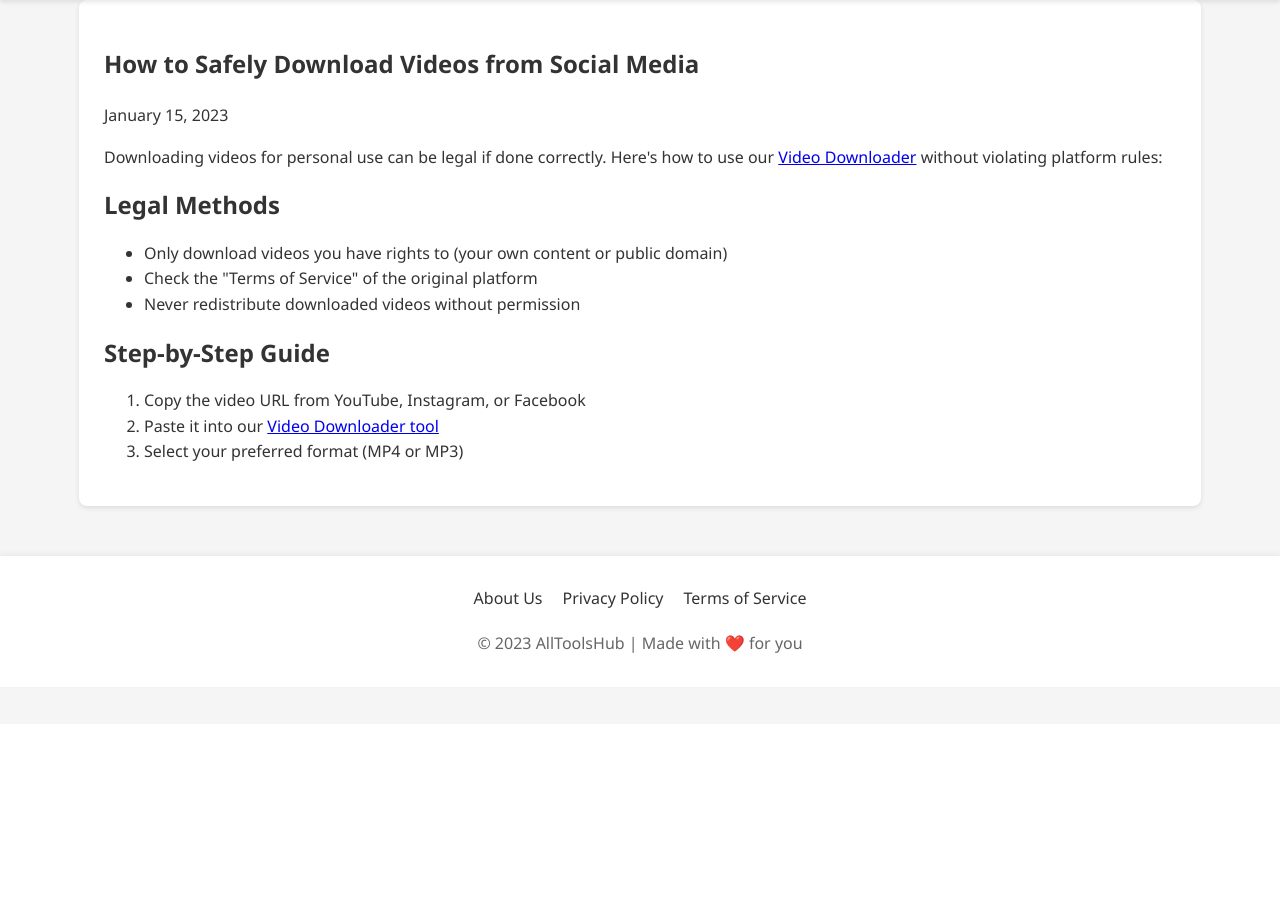
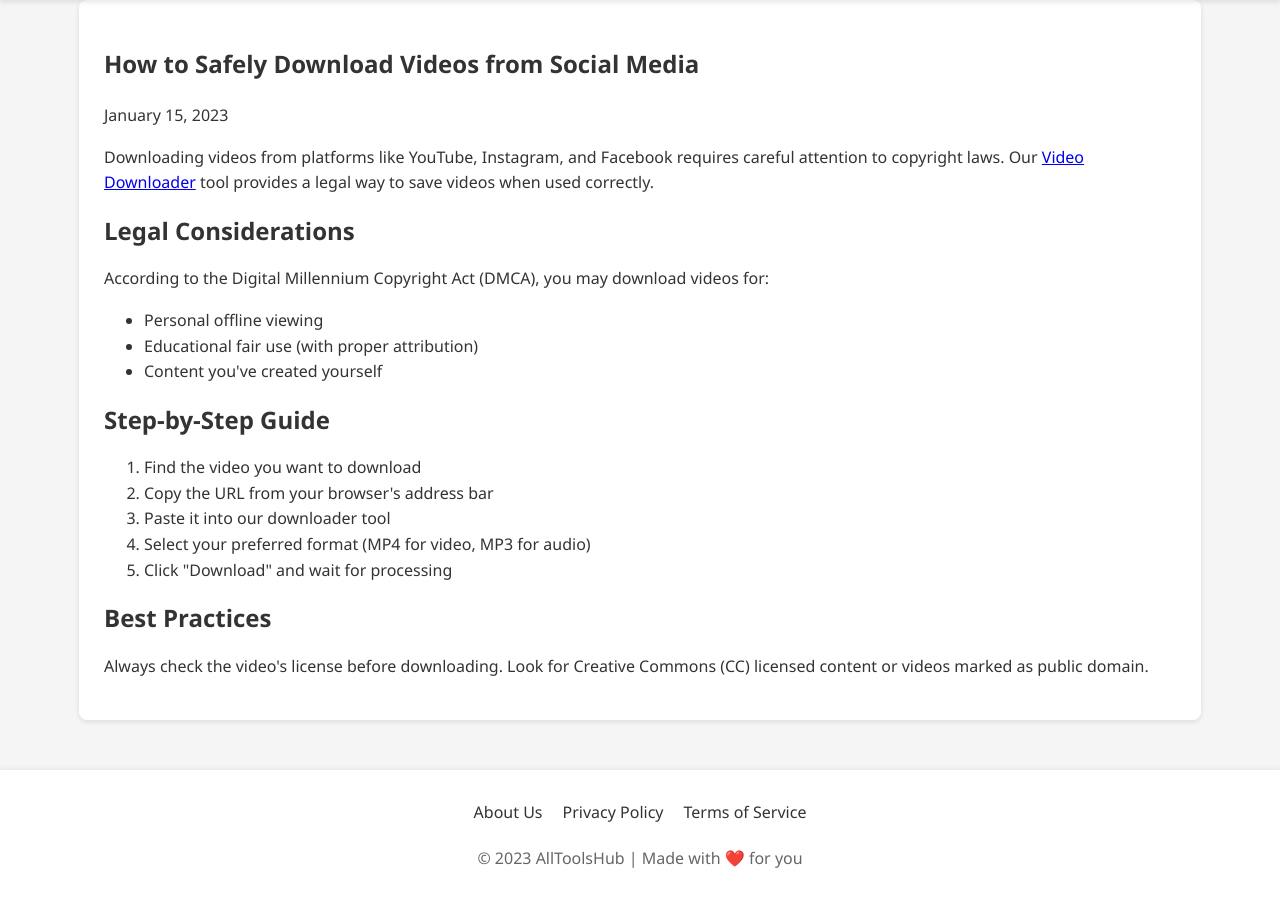
Before and after one commit to hustlepn/AllTools.Hub, a Flask app: template templates/blog_posts/video_guide.html in a window 1280 px wide. Shown: the part 76-977 px from the top of the page. Before the commit the page ends 729 px from the top, so only its background shows below. Run offline with Flask 3, Linux system fonts and the light colour scheme; the template is opened without the code that fills it, so the values that code supplies are empty.

Commit message:
Update video_guide.html

```diff
--- a/templates/blog_posts/video_guide.html
+++ b/templates/blog_posts/video_guide.html
@@ -3,20 +3,27 @@
 <article class="blog-post">
     <h1>How to Safely Download Videos from Social Media</h1>
     <p class="date">January 15, 2023</p>
-    <p>Downloading videos for personal use can be legal if done correctly. Here's how to use our <a href="/tools/downloader">Video Downloader</a> without violating platform rules:</p>
 
-    <h2>Legal Methods</h2>
+    <p>Downloading videos from platforms like YouTube, Instagram, and Facebook requires careful attention to copyright laws. Our <a href="/tools/downloader">Video Downloader</a> tool provides a legal way to save videos when used correctly.</p>
+
+    <h2>Legal Considerations</h2>
+    <p>According to the Digital Millennium Copyright Act (DMCA), you may download videos for:</p>
     <ul>
-        <li>Only download videos you have rights to (your own content or public domain)</li>
-        <li>Check the "Terms of Service" of the original platform</li>
-        <li>Never redistribute downloaded videos without permission</li>
+        <li>Personal offline viewing</li>
+        <li>Educational fair use (with proper attribution)</li>
+        <li>Content you've created yourself</li>
     </ul>
 
     <h2>Step-by-Step Guide</h2>
     <ol>
-        <li>Copy the video URL from YouTube, Instagram, or Facebook</li>
-        <li>Paste it into our <a href="/tools/downloader">Video Downloader tool</a></li>
-        <li>Select your preferred format (MP4 or MP3)</li>
+        <li>Find the video you want to download</li>
+        <li>Copy the URL from your browser's address bar</li>
+        <li>Paste it into our downloader tool</li>
+        <li>Select your preferred format (MP4 for video, MP3 for audio)</li>
+        <li>Click "Download" and wait for processing</li>
     </ol>
+
+    <h2>Best Practices</h2>
+    <p>Always check the video's license before downloading. Look for Creative Commons (CC) licensed content or videos marked as public domain.</p>
 </article>
 {% endblock %}
```
